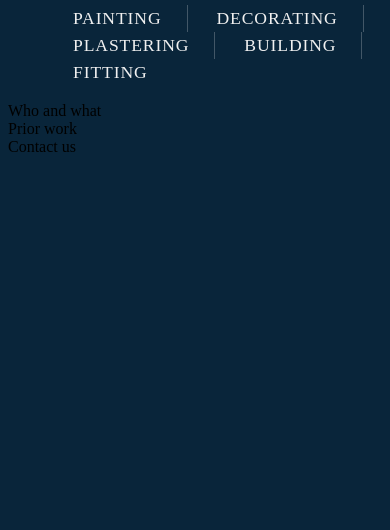
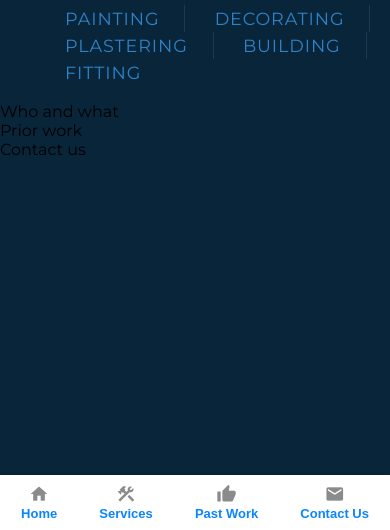
Before and after one commit to damons-git/jps-static-site, a website built with webpack: page src/index.html in a window 390 px wide. Shown: the part 314-844 px from the top of the page. Built offline with nearby package versions, Linux system fonts and the light colour scheme.

Commit message:
Add mobile tap bar navigation

```diff
--- a/src/index.html
+++ b/src/index.html
@@ -3,17 +3,38 @@
 <head>
     <meta charset="UTF-8">
     <meta name="viewport" content="width=device-width, initial-scale=1.0">
-    <title>JPS - Tradesman</title>
-    <link href="https://fonts.googleapis.com/css2?family=Bitter&display=swap" rel="stylesheet">
+    <title>JPS - Property Services</title>
+    <link href="https://fonts.googleapis.com/css2?family=Montserrat:ital,wght@0,400;0,600;0,500&display=swap" rel="stylesheet">
+    <link href="https://fonts.googleapis.com/icon?family=Material+Icons" rel="stylesheet">
 </head>
 <body>
     <!-- Single page site navigation -->
-    <nav></nav>
+    <nav class="nav">
+        <a href="#" class="nav-link">
+            <i class="material-icons">home</i>
+            <span>Home</span>
+        </a>
+
+        <a href="#" class="nav-link">
+            <i class="material-icons">construction</i>
+            <span>Services</span>
+        </a>
+
+        <a href="#" class="nav-link">
+            <i class="material-icons">thumb_up</i>
+            <span>Past Work</span>
+        </a>
+
+        <a href="#" class="nav-link">
+            <i class="material-icons">mail</i>
+            <span>Contact Us</span>
+        </a>
+    </nav>
 
     <!-- Jumbotron splash & nav -->
     <header>
         <div class="logo">JPS</div>
-        <div class="title">James' Property Services</div>
+        <div class="title">Property Services</div>
         <div class="services">
             <ul>
                 <li>Painting</li>
--- a/src/index.js
+++ b/src/index.js
@@ -1,4 +1,5 @@
 import './sass/_custom.scss'
+import './sass/nav.scss'
 import './sass/stylesheet.scss'
 import 'node-emoji'
 import '@fortawesome/fontawesome-free/js/all.min.js'
--- /dev/null
+++ b/src/sass/nav.scss
@@ -0,0 +1,46 @@
+.nav {
+    position: fixed;
+    bottom: 0;
+    width: 100%;
+    height: 55px;
+    box-shadow: 0 0 3px rgba(0, 0, 0, 0.2);
+    background-color: #ffffff;
+    display: flex;
+    overflow-x: auto;
+}
+
+.nav-link {
+    display: flex;
+    flex-direction: column;
+    align-items: center;
+    justify-content: center;
+    flex-grow: 1;
+    min-width: 50px;
+    overflow: hidden;
+    white-space: nowrap;
+    font-family: "Monserrat", sans-serif;
+    font-weight: 500;
+    text-decoration: none;
+    -webkit-tap-highlight-color: transparent;
+    transition: 0.2s ease-in-out;
+
+    &:hover {
+        background-color: rgba(#cfcfcf, 0.5);
+
+        i {
+            color: darken(#2a2c2e, 0.2);
+        }
+    }
+
+    i {
+        color: rgba(#2a2c2e, 0.55);
+        font-size: 20px;
+    }
+
+    span {
+        margin-top: 2px;
+        font-weight: bold;
+        font-size: 13px;
+        color: #0b85ff;
+    }
+}
--- a/src/sass/stylesheet.scss
+++ b/src/sass/stylesheet.scss
@@ -1,17 +1,18 @@
-$logo-font: "Bitter";
+$logo-font: "Montserrat", sans-serif;
 $logo-color: #f0f0f0;
 
 $bg-color: #09253a;
-$accent-color: #09253a;
+$accent-color: #193b57;
 
 html {
     background-color: $bg-color;
-    font-family: "Ariel";
+    font-family: "Montserrat", sans-serif;
     max-width: 100vw;
 }
 
 body {
     width: 100%;
+    margin: 0 0 55px 0; // Accomodates for nav
 }
 
 header {
@@ -38,8 +39,9 @@ header {
         letter-spacing: 0.05em;
         padding: 3px 25px;
         text-align: center;
-        border-right: 1px solid rgba($logo-color, 0.25);
+        border-right: 1px solid $accent-color;
         text-transform: uppercase;
+        color: #2d83c9;
 
         &:last-child {
             border-right: none;
```
